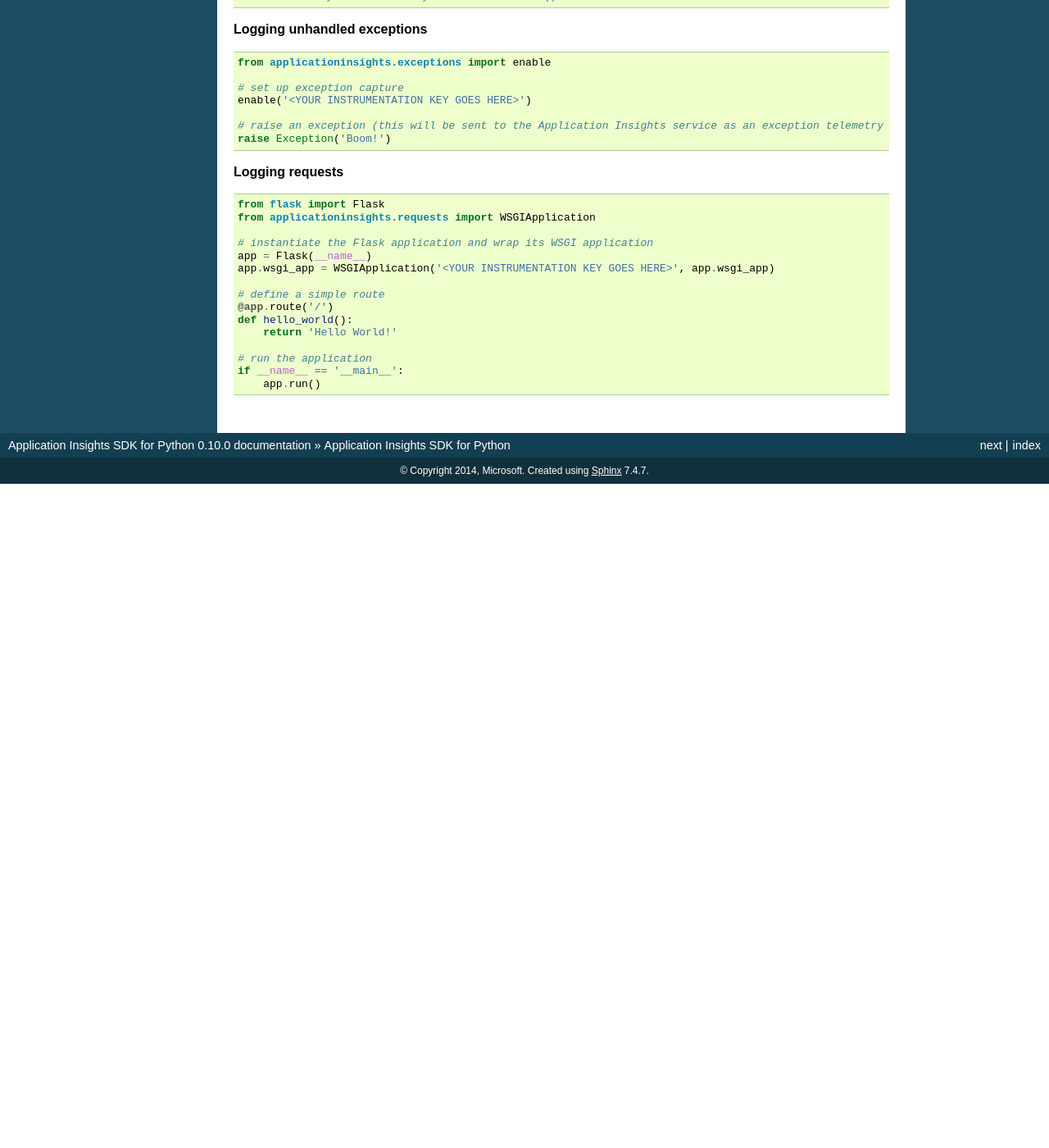
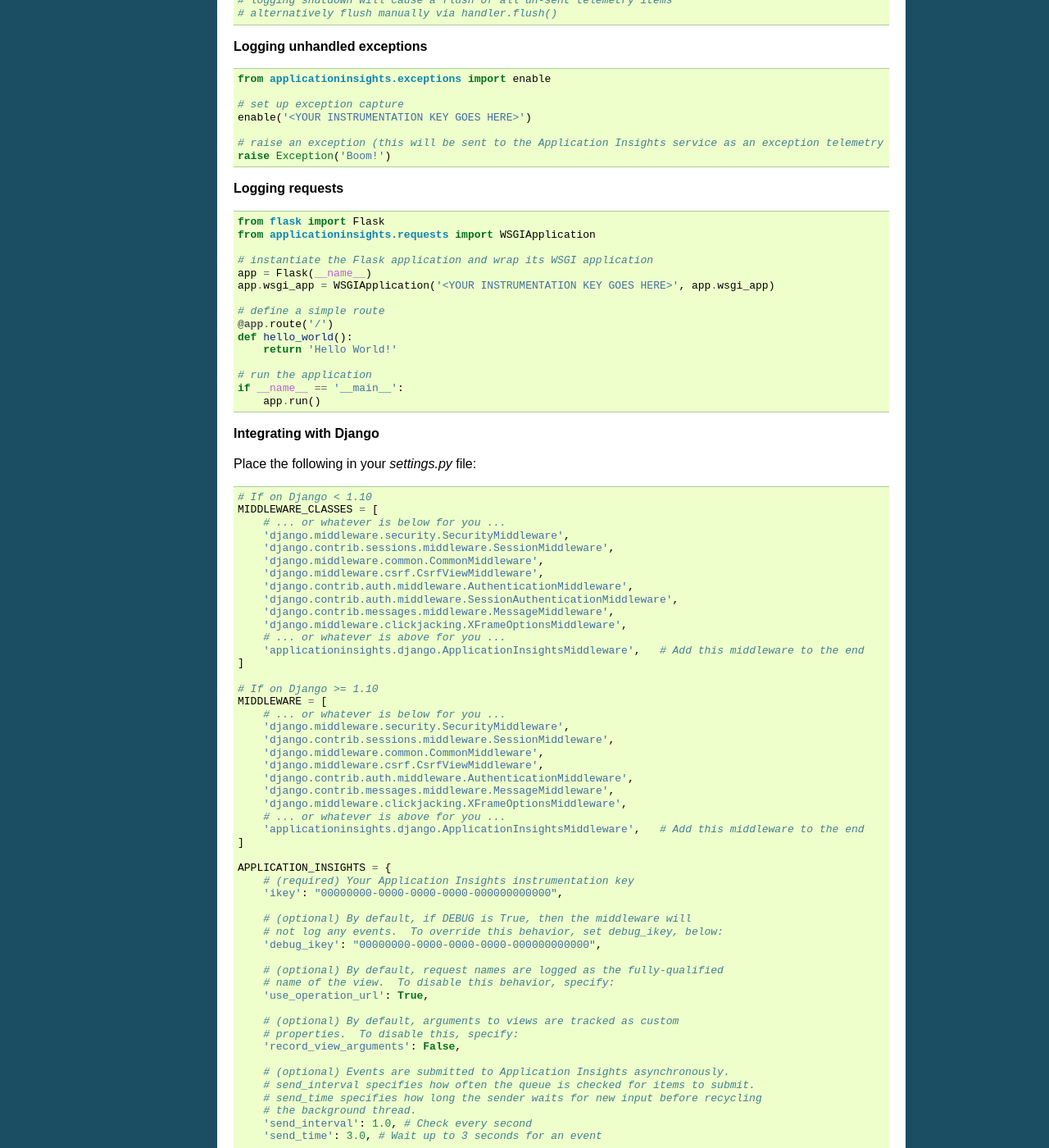
Before and after one commit to microsoft/ApplicationInsights-Python, a Sphinx documentation site: the page built from doc/index.rst, in a window 1280 px wide and 1400 px high, scrolled down 3644 px. Shown: the whole window at 82% size. Built offline with Sphinx 7.4.7, drawn with Linux system fonts in a browser that asks for light colours; before the commit the page ends 4234 px from its top, so only the background shows below that; some of the changed text lies outside the part shown.

```diff
--- a/doc/conf.py
+++ b/doc/conf.py
@@ -59,9 +59,9 @@ copyright = '2014, Microsoft'
 # built documents.
 #
 # The short X.Y version.
-version = '0.10.0'
+version = '0.11.0'
 # The full version, including alpha/beta/rc tags.
-release = '0.10.0'
+release = '0.11.0'
 
 # The language for content autogenerated by Sphinx. Refer to documentation
 # for a list of supported languages.
--- a/doc/index.rst
+++ b/doc/index.rst
@@ -26,6 +26,7 @@ Application Insights SDK for Python
     * :ref:`Advanced logging configuration <usage-sample-13>`
     * :ref:`Logging unhandled exceptions <usage-sample-14>`
     * :ref:`Logging requests <usage-sample-15>`
+    * :ref:`Integrating with Django <usage-sample-16>`
 
 This project extends the Application Insights API surface to support Python. `Application
 Insights <http://azure.microsoft.com/en-us/services/application-insights/>`__ is a service that allows developers to keep their application available, performing and succeeding. This Python module will allow you to send telemetry of various kinds (event, trace, exception, etc.) to the Application Insights service where they can be visualized in the Azure Portal.
@@ -301,3 +302,110 @@ Once installed, you can send telemetry to Application Insights. Here are a few s
     # run the application
     if __name__ == '__main__':
         app.run()
+
+.. _usage-sample-16:
+
+**Integrating with Django**
+
+Place the following in your `settings.py` file:
+
+.. code:: python
+
+    # If on Django < 1.10
+    MIDDLEWARE_CLASSES = [
+        # ... or whatever is below for you ...
+        'django.middleware.security.SecurityMiddleware',
+        'django.contrib.sessions.middleware.SessionMiddleware',
+        'django.middleware.common.CommonMiddleware',
+        'django.middleware.csrf.CsrfViewMiddleware',
+        'django.contrib.auth.middleware.AuthenticationMiddleware',
+        'django.contrib.auth.middleware.SessionAuthenticationMiddleware',
+        'django.contrib.messages.middleware.MessageMiddleware',
+        'django.middleware.clickjacking.XFrameOptionsMiddleware',
+        # ... or whatever is above for you ...
+        'applicationinsights.django.ApplicationInsightsMiddleware',   # Add this middleware to the end
+    ]
+
+    # If on Django >= 1.10
+    MIDDLEWARE = [
+        # ... or whatever is below for you ...
+        'django.middleware.security.SecurityMiddleware',
+        'django.contrib.sessions.middleware.SessionMiddleware',
+        'django.middleware.common.CommonMiddleware',
+        'django.middleware.csrf.CsrfViewMiddleware',
+        'django.contrib.auth.middleware.AuthenticationMiddleware',
+        'django.contrib.messages.middleware.MessageMiddleware',
+        'django.middleware.clickjacking.XFrameOptionsMiddleware',
+        # ... or whatever is above for you ...
+        'applicationinsights.django.ApplicationInsightsMiddleware',   # Add this middleware to the end
+    ]
+
+    APPLICATION_INSIGHTS = {
+        # (required) Your Application Insights instrumentation key
+        'ikey': "00000000-0000-0000-0000-000000000000",
+
+        # (optional) By default, if DEBUG is True, then the middleware will
+        # not log any events.  To override this behavior, set debug_ikey, below:
+        'debug_ikey': "00000000-0000-0000-0000-000000000000",
+
+        # (optional) By default, request names are logged as the fully-qualified
+        # name of the view.  To disable this behavior, specify:
+        'use_operation_url': True,
+
+        # (optional) By default, arguments to views are tracked as custom
+        # properties.  To disable this, specify:
+        'record_view_arguments': False,
+
+        # (optional) Events are submitted to Application Insights asynchronously.
+        # send_interval specifies how often the queue is checked for items to submit.
+        # send_time specifies how long the sender waits for new input before recycling
+        # the background thread.
+        'send_interval': 1.0, # Check every second
+        'send_time': 3.0, # Wait up to 3 seconds for an event
+
+        # (optional, uncommon) If you must send to an endpoint other than the
+        # default endpoint, specify it here:
+        'endpoint': "https://dc.services.visualstudio.com/v2/track",
+    }
+
+This will log all requests and exceptions to the instrumentation key
+specified in the `APPLICATION_INSIGHTS` setting.  In addition, an
+`appinsights` property will be placed on each incoming `request` object in
+your views.  This will have the following properties:
+
+* `client`: This is an instance of the :class:`applicationinsights.TelemetryClient` type, which will
+  submit telemetry to the same instrumentation key, and will parent each telemetry item to the current
+  request.
+* `request`: This is the :class:`applicationinsights.channel.contracts.RequestData` instance for the
+  current request.  You can modify properties on this object during the handling of the current request.
+  It will be submitted when the request has finished.
+* `context`: This is the :class:`applicationinsights.channel.TelemetryContext` object for the current
+  ApplicationInsights sender.
+
+You can also hook up logging to Django.  For example, to log all builtin
+Django warnings and errors, use the following logging configuration in
+`settings.py`:
+
+.. code:: python
+
+    LOGGING = {
+        'version': 1,
+        'disable_existing_loggers': False,
+        'handlers': {
+            # The application insights handler is here
+            'appinsights': {
+                'class': 'applicationinsights.django.LoggingHandler',
+                'level': 'WARNING'
+            }
+        },
+        'loggers': {
+            'django': {
+                'handlers': ['appinsights'],
+                'level': 'WARNING',
+                'propagate': True,
+            }
+        }
+    }
+
+See Django's logging documentation for more information:
+https://docs.djangoproject.com/en/1.11/topics/logging/
```
Also changed, not shown: README.md (+103 -0 lines), 1 other file.
